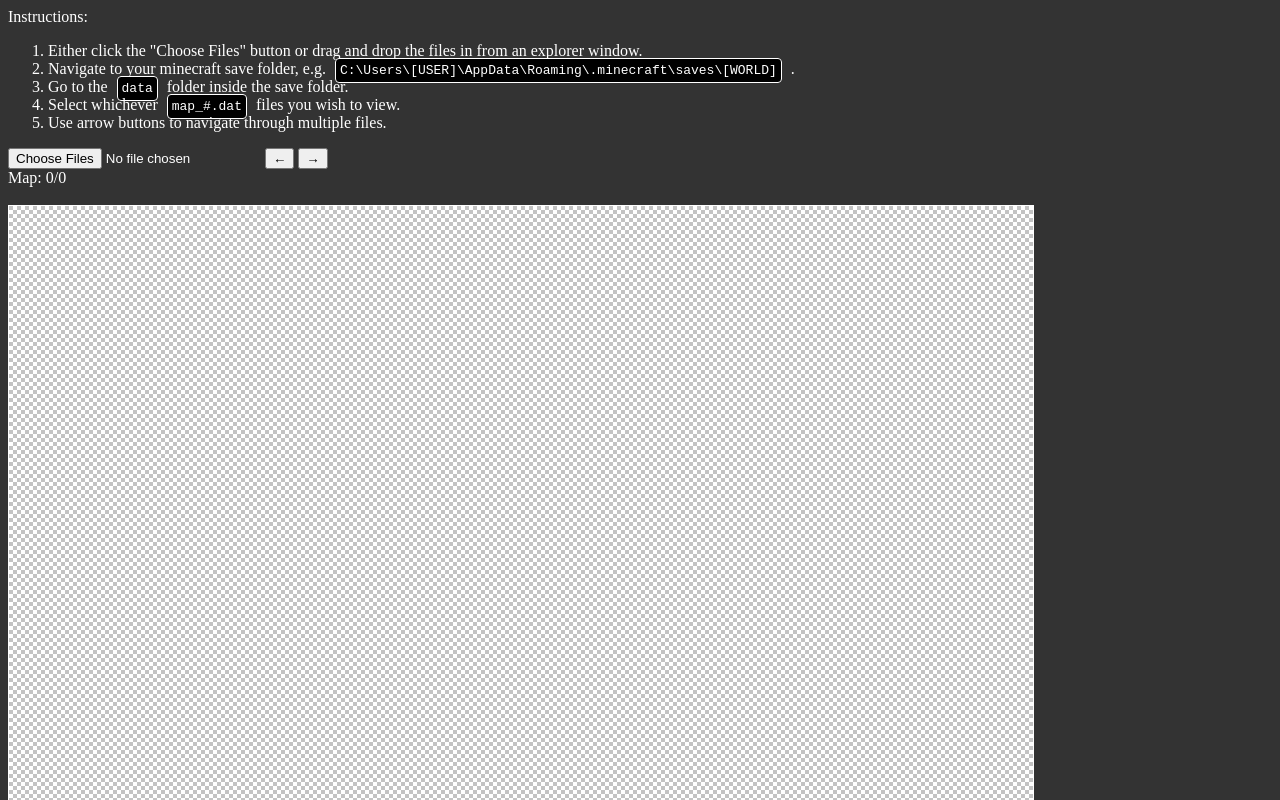
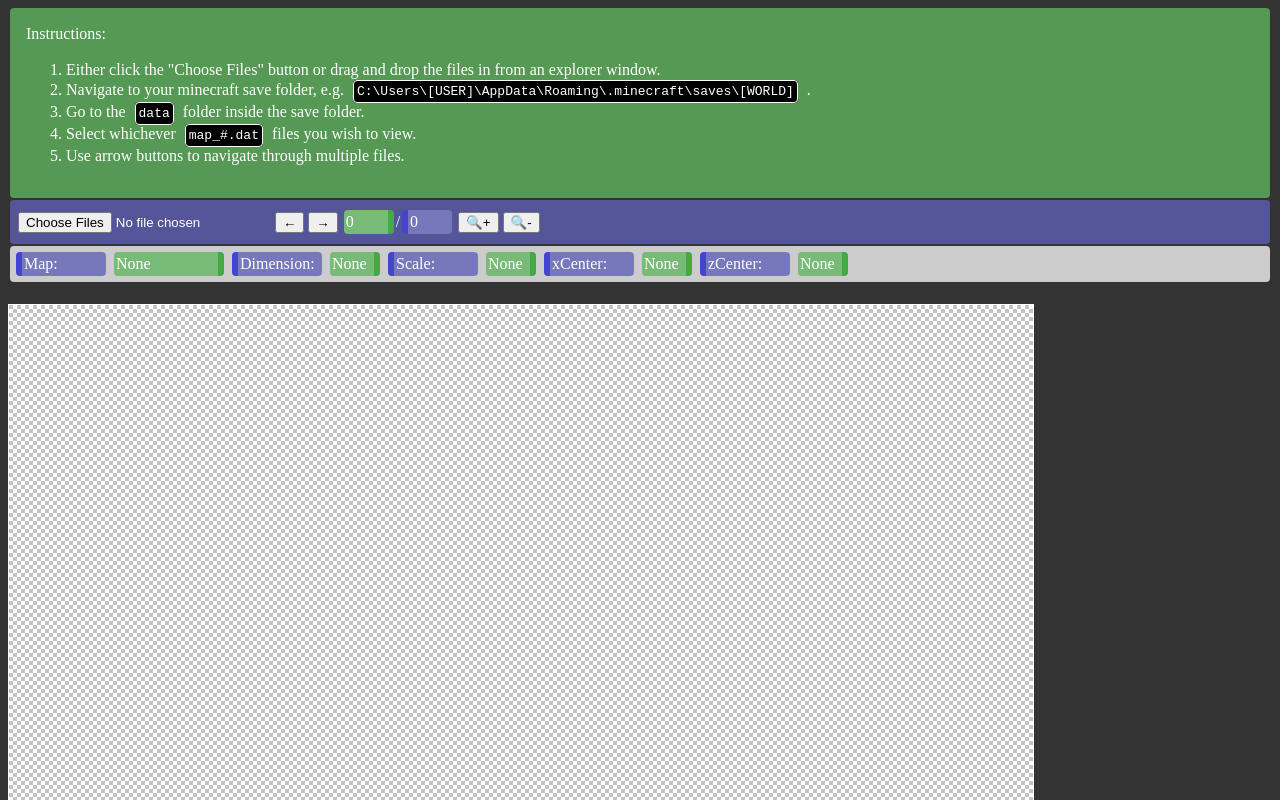
Before and after one commit to xiej2520/MCMapReader, a plain HTML site: page index.html in a window 1280 px wide. Shown: the top 800 px of the page. Drawn offline with Linux system fonts and the light colour scheme.

Commit message:
Improved styling, added zoom functionality
Organized elements, added data labels for map properties. Commented and improved code in general. Added zoom buttons and functionality for maps. Added error handling for not-a-map files. Fixed negative color id value error (256+val)

```diff
--- a/index.html
+++ b/index.html
@@ -4,10 +4,12 @@
 	<link rel="stylesheet" href="style.css">
 	<script type="text/javascript" src="pako.min.js"></script>
 	<script type="text/javascript" src="nbtParser.js"></script>
-	<script type="text/javascript" src="read_nbt.js"></script>
+	<script type="text/javascript" src="processing.js"></script>
 	<script type="text/javascript" src="colorTable.js"></script>
 </head>
+
 <body>
+
 	<div id="instructions">
 		Instructions:
 		<ol>
@@ -18,10 +20,28 @@
 			<li>Use arrow buttons to navigate through multiple files.</li>
 		</ol>
 	</div>
-	<input type="file" id="fileSelect" accept=".nbt, .dat" multiple/>
-	<input type="button" id="mapLeft" value="←"/>
-	<input type="button" id="mapRight" value="→"/>
-	<div>Map: <span id="currentMap">0</span>/<span id="totalMaps">0</span></div>
+
+	<form>
+		<input type="file" id="fileSelect" accept=".nbt, .dat" multiple/>
+		<input type="button" id="mapPrev" value="←"/>
+		<input type="button" id="mapNext" value="→"/>
+		</span><span id="mapIndex" class="mapData">0</span>/<span id="totalMaps" class="dataLabel">0</span></div>
+		<input type="button" id="zoomIn" value="🔍+"/>
+		<input type="button" id="zoomOut" value="🔍-"/>
+	</form>
+
+	<div id="dataBox">
+		<span class="dataLabel">Map: </span>
+			<span id="currentMap" class="mapData">None</span>
+		<span class="dataLabel">Dimension: </span>
+			<span id="dimensionText" class="mapData">None</span>
+		<span class="dataLabel">Scale: </span>
+			<span id="mapItemScaleText" class="mapData">None</span>
+		<span class="dataLabel">xCenter: </span>
+			<span id="xCenterText" class="mapData">None</span>
+		<span class="dataLabel">zCenter: </span>
+			<span id="zCenterText" class="mapData">None</span>
+	</div>
 	<br/>
 	<canvas id="mapCanvas">Map Canvas</canvas>
 </body>
--- /dev/null
+++ b/processing.js
@@ -0,0 +1,170 @@
+window.onload = function() {
+
+canvas = document.getElementById("mapCanvas");
+ctx = canvas.getContext("2d");
+var scale = 8;
+resizeCanvas(scale);
+
+var fileSelect = document.getElementById("fileSelect");
+fileSelect.addEventListener("change", addFiles);
+
+var mapPrevButton = document.getElementById("mapPrev");
+var mapNextButton = document.getElementById("mapNext");
+mapPrevButton.addEventListener("click", function() {loadAdjacent("prev")});
+mapNextButton.addEventListener("click", function() {loadAdjacent("next")});
+
+var zoomInButton = document.getElementById("zoomIn");
+var zoomOutButton = document.getElementById("zoomOut");
+zoomInButton.addEventListener("click", function() {zoomMap("in")});
+zoomOutButton.addEventListener("click", function() {zoomMap("out")});
+
+
+var mapIndexText = document.getElementById("mapIndex");
+var totalMapText = document.getElementById("totalMaps");
+
+var currentMapText = document.getElementById("currentMap");
+var dimensionText = document.getElementById("dimensionText");
+var mapItemScaleText = document.getElementById("mapItemScaleText");
+var xCenterText = document.getElementById("xCenterText");
+var zCenterText = document.getElementById("zCenterText");
+
+
+var fileList = [];
+var currentIndex = 0;
+
+
+// Fixes issue with negative color IDs in map when read
+// Verified by comparing to ingame map (n=1)
+var negOffsetCorrection = 256;
+
+
+function resizeCanvas(scale) {
+	// prevent flicker by saving canvas contents
+	var tempCanvas = document.createElement('canvas');
+	tempCanvas.width = ctx.canvas.width;
+	tempCanvas.height = ctx.canvas.height;
+	var tempContext = tempCanvas.getContext("2d");
+
+	tempContext.drawImage(ctx.canvas, 0, 0);
+	width = 128 * scale;
+	height = 128 * scale;
+	canvas.width = width;
+	canvas.height = height;
+	ctx.drawImage(tempContext.canvas, 0, 0);
+}
+
+
+function zoomMap(dir) {
+	if (dir == "in" && scale > 1) {
+		scale--;
+		resizeCanvas(scale);
+		if (fileList.length > 0){
+			paintMap(fileList[currentIndex]);
+		}
+	}
+	else if (dir == "out" && scale < 16) {
+		scale++;
+		resizeCanvas(scale);
+		if (fileList.length > 0){
+			paintMap(fileList[currentIndex]);
+		}
+	}
+}
+
+
+// scrolls forward or backwards through loaded files
+function loadAdjacent(dir) {
+	if (dir == "prev" && currentIndex > 0) {
+		paintMap(fileList[--currentIndex]);
+	}
+	else if (dir == "next" && currentIndex < fileList.length-1) {
+		paintMap(fileList[++currentIndex]);
+	}
+}
+
+
+// adds uploaded files to upload, paints last map selected
+function addFiles(event) {
+	for (var i=0; i<event.target.files.length; i++) {
+		fileList.push(event.target.files[i]);
+	}
+	currentIndex = fileList.length-1;
+	currentMapText.innerHTML = fileList[currentIndex].name
+	mapIndexText.innerHTML = fileList.length;
+	paintMap(fileList[currentIndex]);
+	totalMapText.innerHTML = fileList.length;
+}
+
+
+// draws a map on the canvas given a file
+function paintMap(file) {
+	let r = new FileReader();
+	r.onload = function(event) {
+		try {
+			// parses map from file data
+			var parser = new nbtParser.NBTParser();
+			var result = parser.parse(event.target.result);
+			mapData = result.data.colors;
+
+			// image data to be put on canvas
+			var imgData = ctx.createImageData(128, 128);
+			var pixels = imgData.data;
+
+			// reads color value from map and places it on pixels
+			for (var i=0; i<16384; i++) {
+				let val = mapData[i];
+				// negative value correction (?)
+				if (val < 0) {
+					val = negOffsetCorrection + val; // 256 + val
+				}
+				// rgba
+				pixels[i*4] = colorLUT[val][0];
+				pixels[i*4+1] = colorLUT[val][1];
+				pixels[i*4+2] = colorLUT[val][2];
+				pixels[i*4+3] = colorLUT[val][3];
+			}
+			// put map on canvas
+			ctx.putImageData(scaleImageData(imgData, scale), 0, 0);
+
+			// update map properties
+			mapIndexText.innerHTML = currentIndex+1;
+			currentMapText.innerHTML = file.name;
+			dimensionText.innerHTML = result.data.dimension;
+			mapItemScaleText.innerHTML = result.data.scale;
+			xCenterText.innerHTML = result.data.xCenter;
+			zCenterText.innerHTML = result.data.zCenter;
+		}
+		// not a map file
+		catch (error) {
+			mapIndexText.innerHTML = currentIndex+1;
+			currentMapText.innerHTML = "Error: Could not read file " + file.name;
+		}
+
+	}
+	r.readAsArrayBuffer(file);
+}
+
+
+// https://stackoverflow.com/questions/3448347/how-to-scale-an-imagedata-in-html-canvas user3079576
+function scaleImageData(imageData, scale) {
+	var scaled = ctx.createImageData(imageData.width * scale, imageData.height * scale);
+	var subLine = ctx.createImageData(scale, 1).data
+	for (var row = 0; row < imageData.height; row++) {
+			for (var col = 0; col < imageData.width; col++) {
+					var sourcePixel = imageData.data.subarray(
+							(row * imageData.width + col) * 4,
+							(row * imageData.width + col) * 4 + 4
+					);
+					for (var x = 0; x < scale; x++) subLine.set(sourcePixel, x*4)
+					for (var y = 0; y < scale; y++) {
+							var destRow = row * scale + y;
+							var destCol = col * scale;
+							scaled.data.set(subLine, (destRow * scaled.width + destCol) * 4)
+					}
+			}
+	}
+
+	return scaled;
+}
+
+}
--- a/read_nbt.js
+++ /dev/null
@@ -1,95 +0,0 @@
-window.onload = function() {
-
-canvas = document.getElementById("mapCanvas");
-ctx = canvas.getContext("2d");
-var width = 128 * 8;
-var height = 128 * 8;
-canvas.width = width;
-canvas.height = height;
-
-var fileSelect = document.getElementById("fileSelect");
-fileSelect.addEventListener("change", addFiles);
-
-var fileList = [];
-var currentIndex = 0;
-
-var mapLeftButton = document.getElementById("mapLeft");
-var mapRightButton = document.getElementById("mapRight");
-mapLeftButton.addEventListener("click", function() {moveMap("left")});
-mapRightButton.addEventListener("click", function() {moveMap("right")});
-
-var currentMapText = document.getElementById("currentMap");
-var totalMapText = document.getElementById("totalMaps");
-
-
-function moveMap(dir) {
-	if (dir == "left" && currentIndex > 0) {
-		paintMap(fileList[--currentIndex]);
-		currentMapText.innerHTML = currentIndex+1;
-	}
-	else if (dir == "right" && currentIndex < fileList.length-1) {
-		paintMap(fileList[++currentIndex]);
-		currentMapText.innerHTML = currentIndex+1;
-	}
-
-}
-
-function addFiles(event) {
-	for (var i=0; i<event.target.files.length; i++) {
-		fileList.push(event.target.files[i]);
-	}
-	currentIndex = fileList.length-1;
-	currentMapText.innerHTML = fileList.length;
-	paintMap(fileList[currentIndex]);
-	totalMapText.innerHTML = fileList.length;
-}
-
-
-function paintMap(file) {
-	let r = new FileReader();
-	r.onload = function(event) {
-		var parser = new nbtParser.NBTParser();
-		var result = parser.parse(event.target.result);
-		mapData = result.data.colors;
-
-		var imgData = ctx.createImageData(128, 128);
-		var pixels = imgData.data;
-
-		for (var i=0; i<16384; i++) {
-			let val = mapData[i];
-			if (val < 0) {
-				val = 0;
-			}
-			pixels[i*4] = colorLUT[val][0];
-			pixels[i*4+1] = colorLUT[val][1];
-			pixels[i*4+2] = colorLUT[val][2];
-			pixels[i*4+3] = colorLUT[val][3];
-		}
-		ctx.putImageData(scaleImageData(imgData, 8), 0, 0);
-	}
-	r.readAsArrayBuffer(file);
-}
-
-
-// https://stackoverflow.com/questions/3448347/how-to-scale-an-imagedata-in-html-canvas user3079576
-function scaleImageData(imageData, scale) {
-	var scaled = ctx.createImageData(imageData.width * scale, imageData.height * scale);
-	var subLine = ctx.createImageData(scale, 1).data
-	for (var row = 0; row < imageData.height; row++) {
-			for (var col = 0; col < imageData.width; col++) {
-					var sourcePixel = imageData.data.subarray(
-							(row * imageData.width + col) * 4,
-							(row * imageData.width + col) * 4 + 4
-					);
-					for (var x = 0; x < scale; x++) subLine.set(sourcePixel, x*4)
-					for (var y = 0; y < scale; y++) {
-							var destRow = row * scale + y;
-							var destCol = col * scale;
-							scaled.data.set(subLine, (destRow * scaled.width + destCol) * 4)
-					}
-			}
-	}
-
-	return scaled;
-}
-}
--- a/style.css
+++ b/style.css
@@ -1,6 +1,7 @@
 body {
 	background-color: #333;
 	color: #FFF;
+	line-height: 1.25em;
 }
 
 code {
@@ -8,11 +9,70 @@ code {
 	border: 1px solid #FFF;
 	border-radius: 4px;
 	color: #FFF;
-	padding: 3pt;
+	padding: 3px;
 	margin: 5px;
+}
+
+form {
+	background-color: #559;
+	border-radius: 4px;
+	color: #FFF;
+	padding: 8px;
+	margin: 2px;
+
 }
 
 canvas {
 	border: 1px solid white;
 	background-image: url("transparentBackground.png");
 }
+
+.dataLabel {
+	background-color: #77B;
+	border-radius: 4px;
+  border-left: 6px solid #44C;
+	padding: 2px;
+	margin: 2px;
+	line-height: 1.25em;
+	display: inline-block;
+	min-width: 80px;
+}
+
+.mapData {
+	background-color: #7B7;
+	border-radius: 4px;
+  border-right: 6px solid #4A4;
+	color: #FFF;
+	padding: 2px;
+	margin: 2px;
+	line-height: 1.25em;
+	display: inline-block;
+	min-width: 40px;
+}
+
+#instructions {
+	background-color: #595;
+	border-radius: 4px;
+	color: #FFF;
+	padding: 16px;
+	margin: 2px;
+	line-height: 1.25em;
+}
+
+#totalMaps {
+	min-width: 40px;
+}
+
+#dataBox {
+	background-color: #CCC;
+	border-radius: 4px;
+	color: #FFF;
+	padding: 4px;
+	margin: 2px;
+	line-height: 1.25em;
+
+}
+
+#currentMap {
+	min-width: 100px;
+}
```
